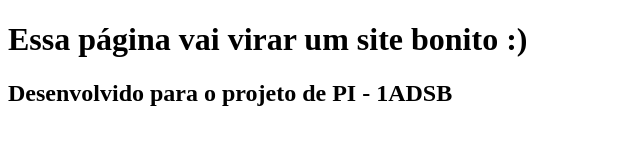
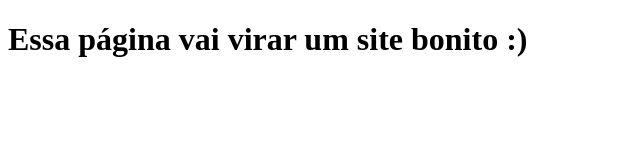
Before and after one commit to miniguiti/site-institucional-ads-b-2020-2, a plain HTML site: page index.html in a window 1280 px wide. Shown: the whole page, without its empty margins (0-640 px from the left). Drawn offline with Linux system fonts and the light colour scheme.

Commit message:
Deletando h2

```diff
--- a/index.html
+++ b/index.html
@@ -9,7 +9,6 @@
 
 <body>
     <h1>Essa página vai virar um site bonito :)</h1>
-    <h2>Desenvolvido para o projeto de PI - 1ADSB</h2>
 </body>
 
 </html>
```
